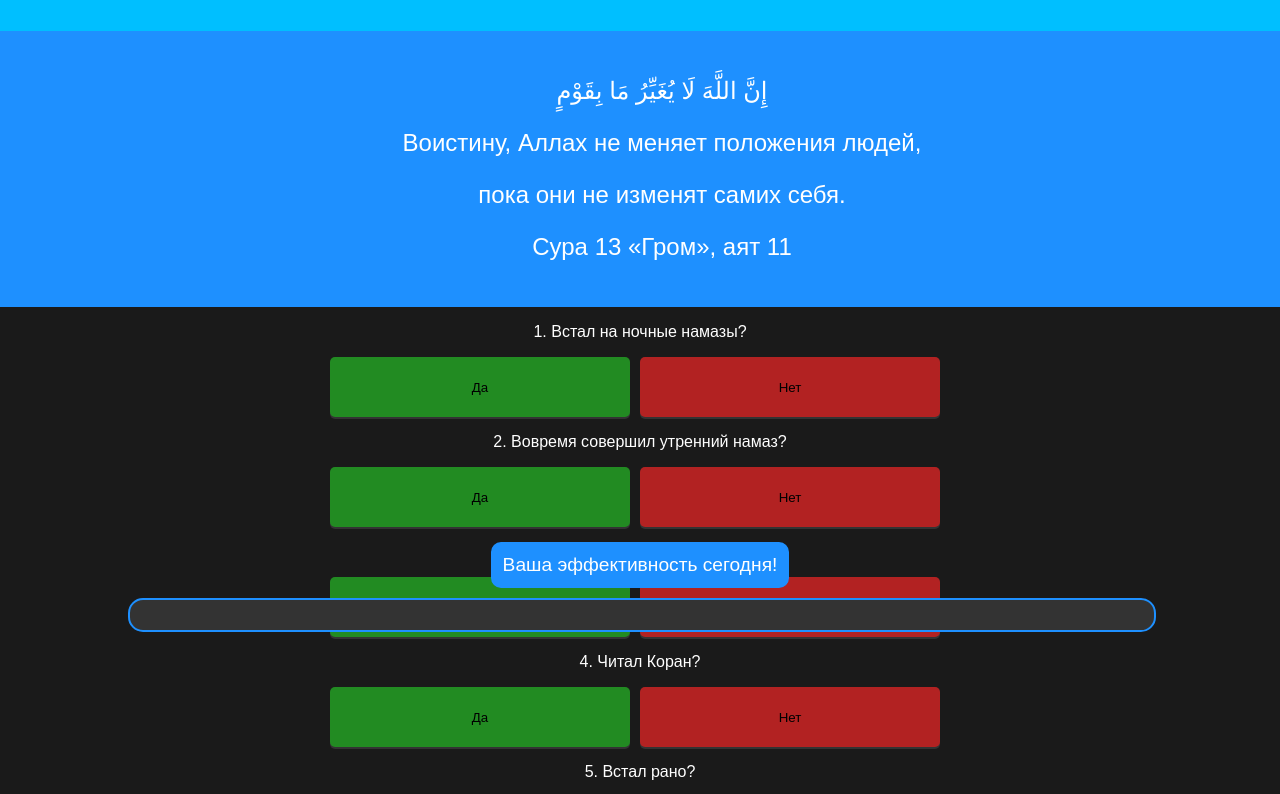
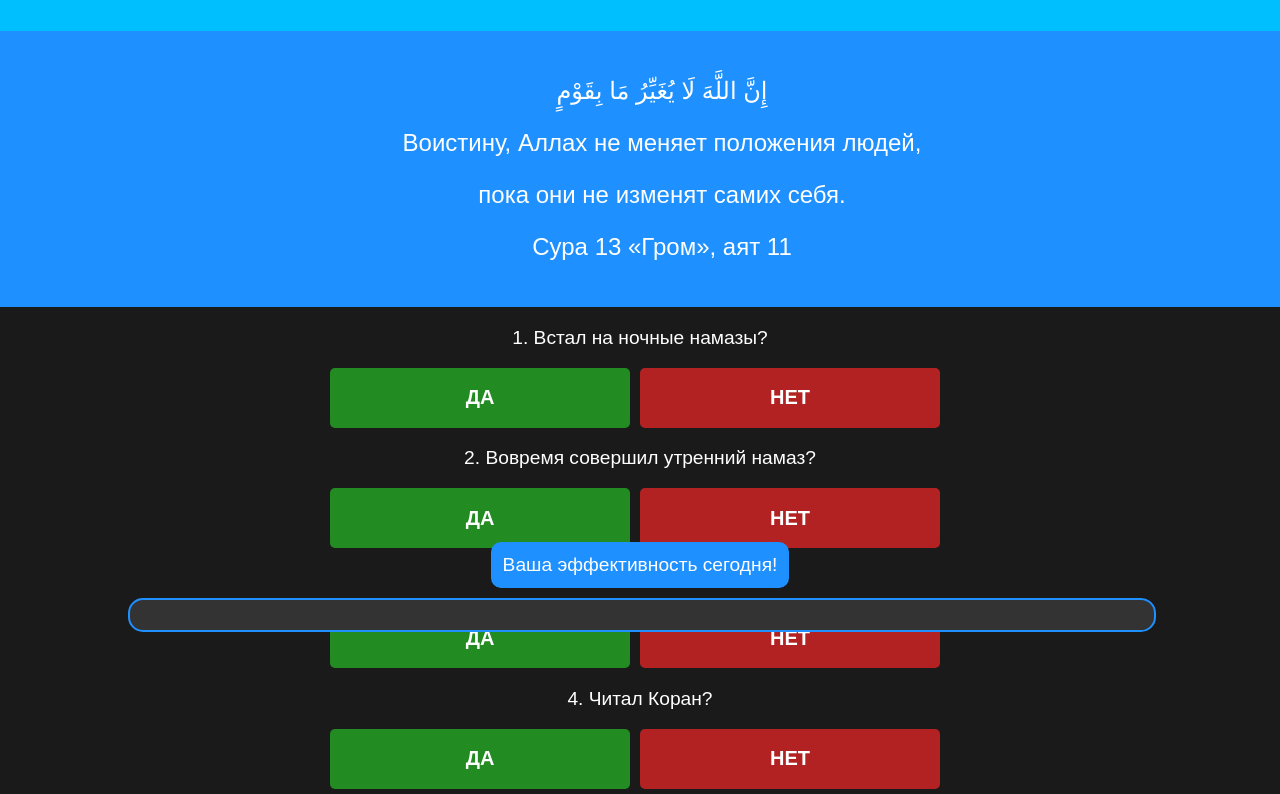
Before and after one commit to GrataMAN/Daily-Report, a plain HTML site: page index.html in a window 1280 px wide. Shown: the part 128-922 px from the top of the page. Drawn offline with Linux system fonts and the light colour scheme.

Commit message:
Update styles.css

```diff
--- a/styles.css
+++ b/styles.css
@@ -10,6 +10,20 @@ body {
   margin: 0;
   padding-bottom: 200px; /* Добавляем отступ снизу для видимости шкалы */
     }
+
+/* Блок вопросов */
+.questions {
+  margin: 0 auto; /* Центрируем блок с вопросами */
+  width: 80%; /* Ширина блока вопросов */
+  text-align: center; /* Центрируем текст внутри блока */
+}
+
+/* Сами вопросы */
+.question {
+  text-align: center; /* Центрируем текст вопросов */
+  font-size: 1.2rem; /* Размер шрифта вопросов */
+}
+
 
 /* Фон заголовка сайта */
 header {
@@ -33,10 +47,11 @@ header h1 {
   background-color: #1E90FF; /* Добавляем цвет фона */
 }
 
+/* Стили для кнопок */
 .buttons {
   display: flex;
-  justify-content: center;
-  gap: 10px;
+  justify-content: center; /* Центрируем кнопки */
+  gap: 10px; /* Расстояние между кнопками */
 }
 
 button {
@@ -46,8 +61,12 @@ button {
   border: none;
   cursor: pointer;
   border-radius: 5px; /* Оставляем небольшие скругленные углы */
-  box-shadow: 0 2px #333; /* Добавляем тень для объёмного эффекта */
   transition: all 0.2s ease;
+  font-size: 20px; /* Изменяет размер шрифта */
+  font-weight: bold; /* Делает текст жирным */
+  color: white; /* Цвет текста */
+  text-transform: uppercase; /* Преобразует текст в верхний регистр */
+}
 }
 
 button:active {
@@ -109,8 +128,9 @@ button.red.clicked {
 }
 
 .motivation {
+  display: none; /* Скрываем мотивацию по умолчанию */
   text-align: center;
-  margin: 30px;
+  margin: 40px;
   font-size: 1.5rem;
   color: #1E90FF;
 }
```
